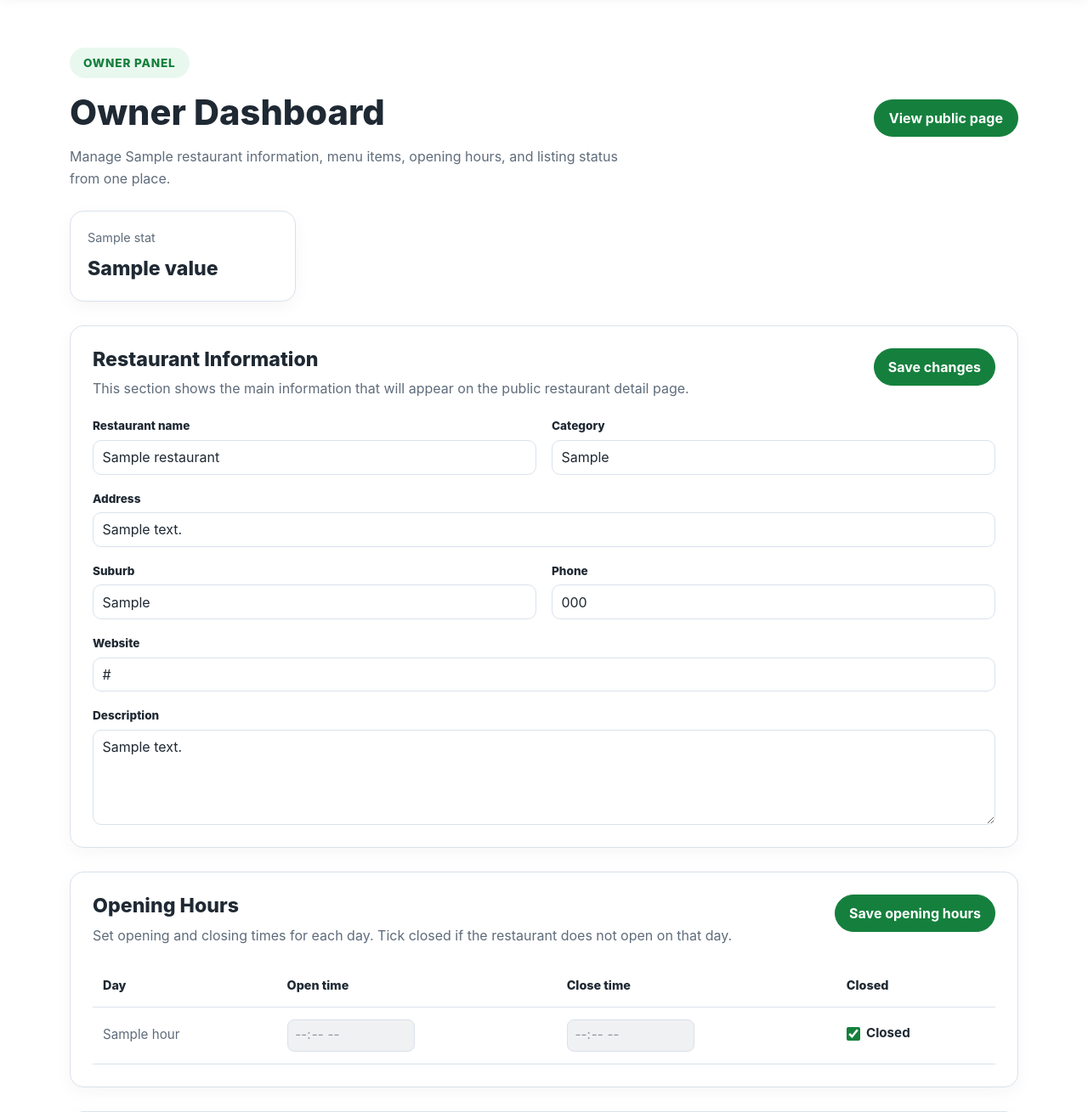
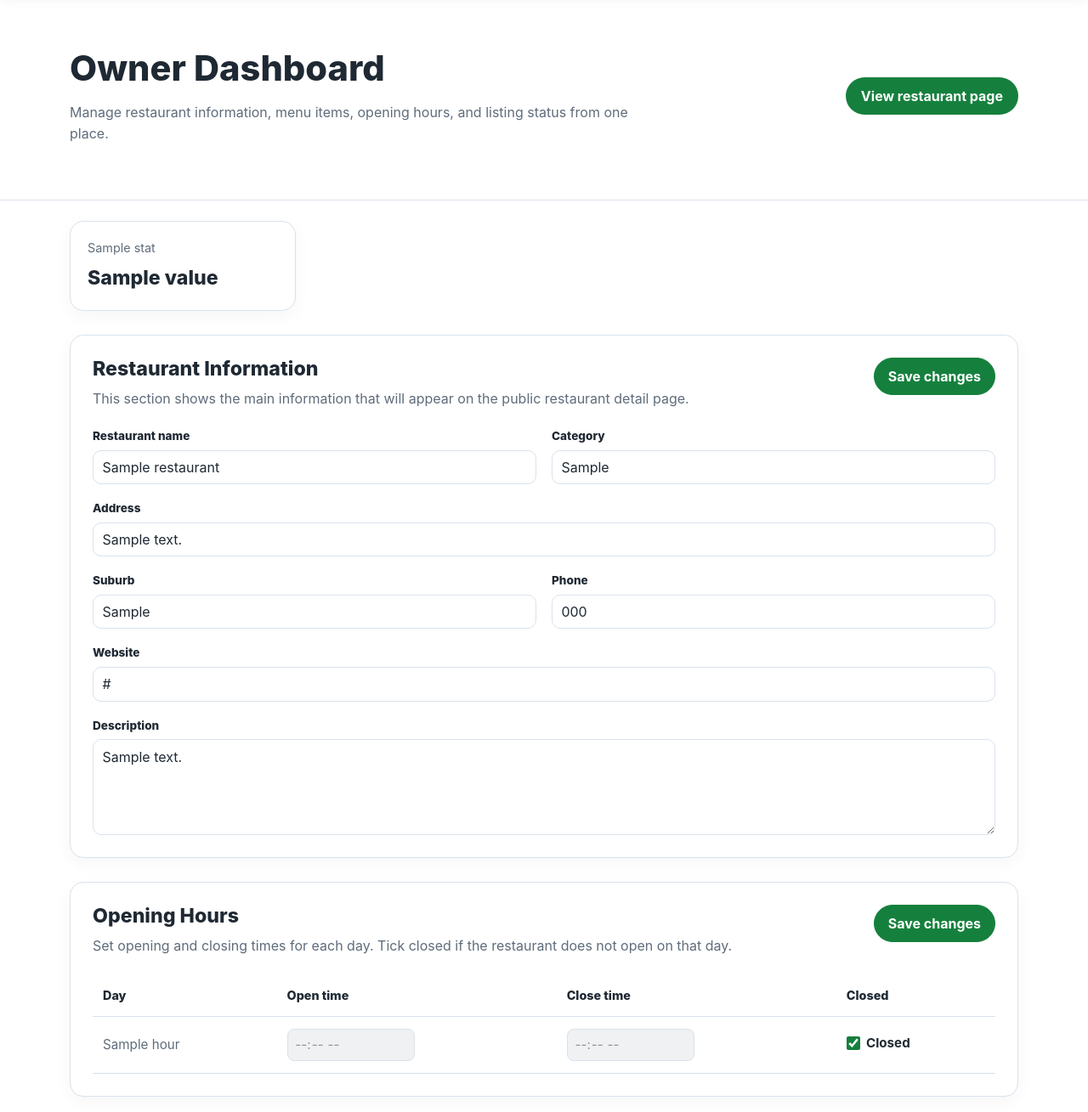
Before and after one commit to choiiis/cits5505-project, a Flask app: template app/templates/owner_dashboard.html in a window 1280 px wide. Shown: the part 61-1370 px from the top of the page at 85% size. Run offline with Flask 3, Linux system fonts and the light colour scheme; tables that the repository leaves empty hold one stand-in row (values such as "Sample post"); the template is opened without the code that fills it: values that come from a table or form of the project are taken from there, most other values are stand-ins (such as "Sample title", 1, 10 or a date in 2020); grey boxes marked "Sample" are stand-in pictures.

Commit message:
Fix owner dashboard header text and stats layout

```diff
--- a/app/static/css/owner_dashboard.css
+++ b/app/static/css/owner_dashboard.css
@@ -68,7 +68,7 @@
   display: grid;
   grid-template-columns: repeat(4, 1fr);
   gap: 18px;
-  margin-top: -2.5rem;
+  margin-top: 24px;
   position: relative;
   z-index: 2;
 }
--- a/app/templates/owner_dashboard.html
+++ b/app/templates/owner_dashboard.html
@@ -11,16 +11,14 @@
     <section class="owner-hero">
         <div class="container owner-hero__inner">
             <div>
-                <p class="owner-label">Owner Panel</p>
                 <h1>Owner Dashboard</h1>
                 <p class="owner-subtitle">
-                    Manage {{ restaurant.name }} information, menu items, opening hours, and listing status from one
-                    place.
+                    Manage restaurant information, menu items, opening hours, and listing status from one place.
                 </p>
             </div>
 
             <a href="{{ url_for('restaurant_detail', restaurant_id=restaurant.id) }}" class="owner-view-link">
-                View public page
+                View restaurant page
             </a>
         </div>
     </section>
@@ -125,8 +123,7 @@
                                 on that day.</p>
                         </div>
 
-                        <button type="submit" class="owner-action-button" id="saveOpeningHoursBtn">Save opening
-                            hours</button>
+                        <button type="submit" class="owner-action-button" id="saveOpeningHoursBtn">Save changes</button>
                     </div>
 
                     <div class="owner-table-wrap">
```
